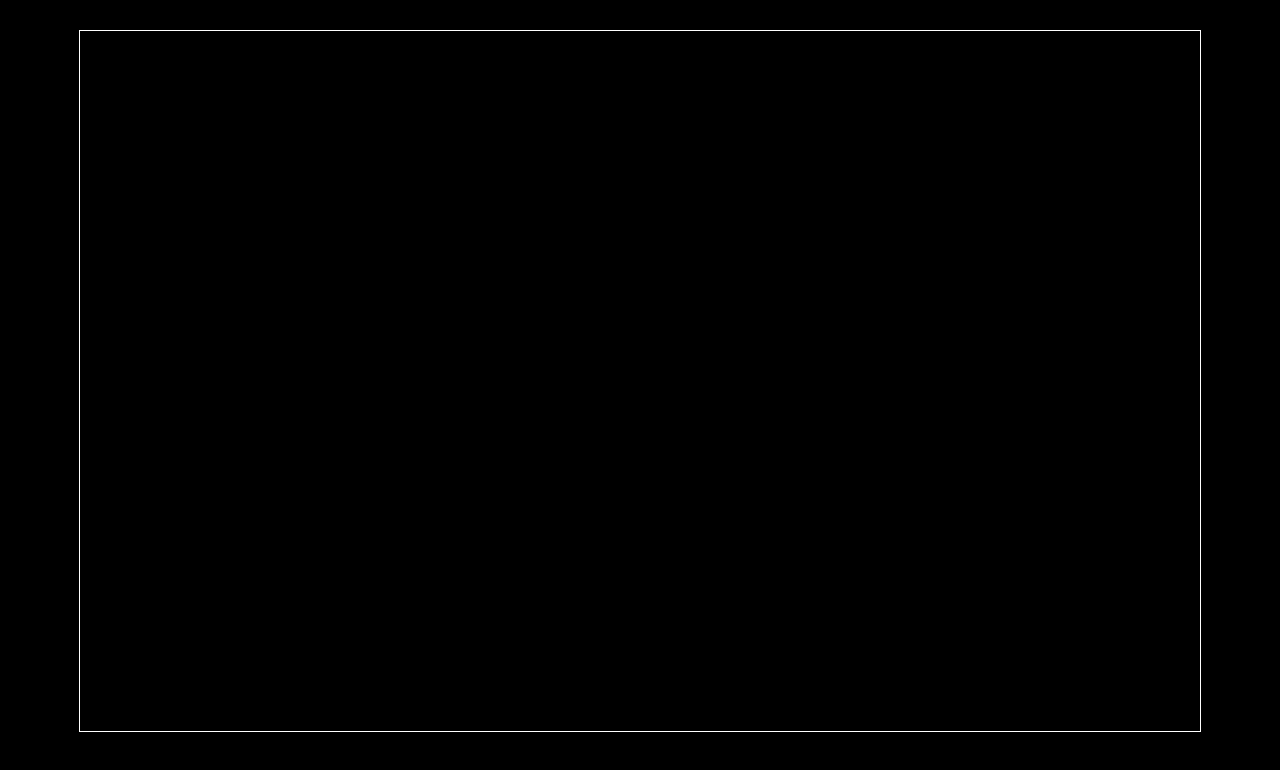
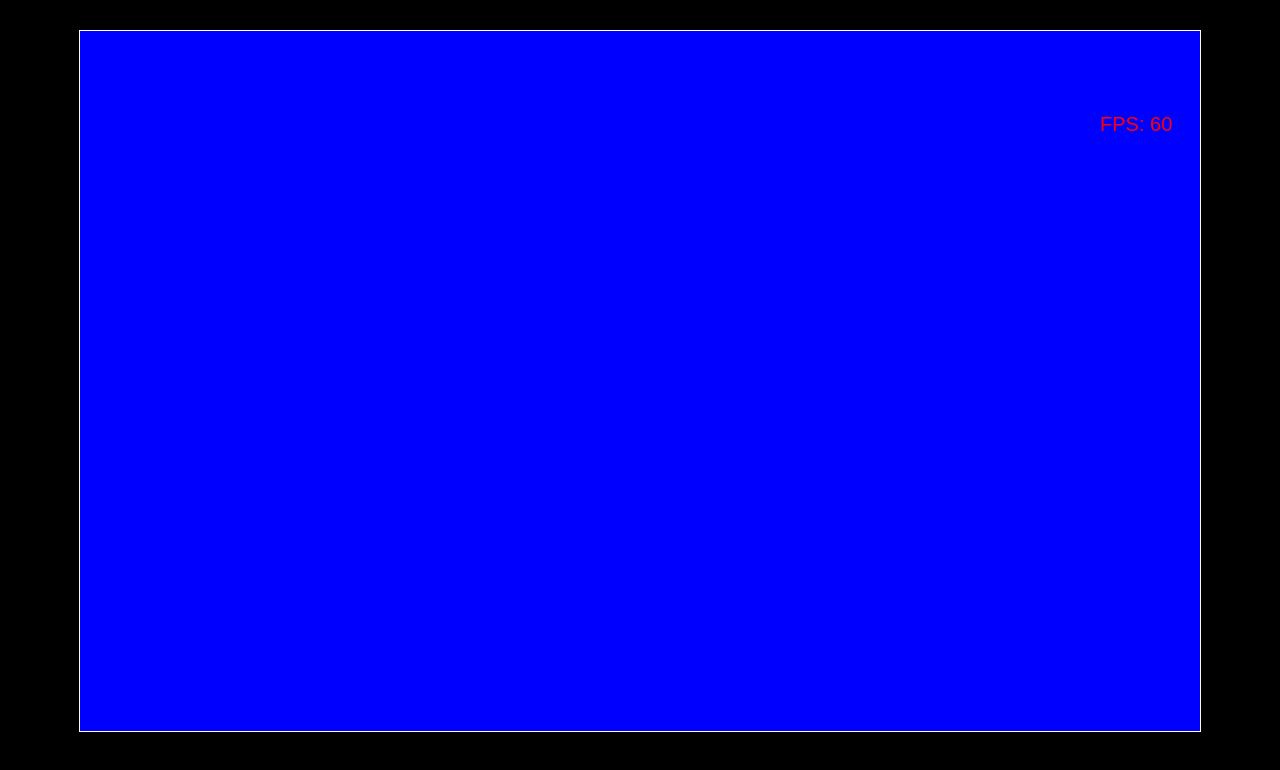
Before and after one commit to mluzarow/js-game-adventureShop, a plain HTML site: page index.html in a window 1280 px wide. Drawn offline with Linux system fonts and the light colour scheme.

Commit message:
Big update to how scenes are handled.

```diff
--- a/index.html
+++ b/index.html
@@ -4,15 +4,17 @@
 
 	<link rel = "stylesheet" type = "text/css" href = "css/main.css">
 
-	<script type = "text/javascript" src = "src/Game.js"></script>
-	<script type = "text/javascript" src = "src/Core/InputController.js"></script>
-	<script type = "text/javascript" src = "src/Core/Input/InputKeyboard.js"></script>
-	<script type = "text/javascript" src = "src/Core/Input/InputMouse.js"></script>
-	<script type = "text/javascript" src = "src/Core/Renderer.js"></script>
 	<script type = "text/javascript" src = "src/Core/Graphics/RenderableColor.js"></script>
 	<script type = "text/javascript" src = "src/Core/Graphics/RenderableText.js"></script>
 	<script type = "text/javascript" src = "src/Core/Graphics/RenderableTexture.js"></script>
+	<script type = "text/javascript" src = "src/Core/Input/InputKeyboard.js"></script>
+	<script type = "text/javascript" src = "src/Core/Input/InputMouse.js"></script>
+	<script type = "text/javascript" src = "src/Core/Scene/Scene.js"></script>
+	<script type = "text/javascript" src = "src/Core/InputController.js"></script>
+	<script type = "text/javascript" src = "src/Core/Renderer.js"></script>
 	<script type = "text/javascript" src = "src/Core/SceneManager.js"></script>
+	<script type = "text/javascript" src = "src/Scenes/TestScene.js"></script>
+	<script type = "text/javascript" src = "src/Game.js"></script>
 
 	<script>
 		window.onload = function () {
--- a/src/Core/Renderer.js
+++ b/src/Core/Renderer.js
@@ -24,11 +24,6 @@ class Renderer {
 		this.height;
 		this.width;
 
-		/**
-		 * @type {Array} queue of renderables to be rendered next frame
-		 */
-		this.queue = [];
-
 		this.setContext ($canvas);
 
 		// Start the frame-locked loop
@@ -36,32 +31,14 @@ class Renderer {
 	}
 
 	/**
-	 * Appends a new renderable to the end of the queue for next frame.
-	 *
-	 *  @param {Renderable} item a renderable item
-	 */
-	appendQueue (item) {
-		this.queue.push (item);
-	}
-
-	/**
-	 * Clears the current frames renderable queue.
-	 */
-	clearQueue () {
-		this.queue = [];
-	}
-
-	/**
 	* Draw the current adventure.
+	*
+	* @param {Array} queue list of renderables to draw this cycle
 	*/
-	draw () {
-		let queue = this.getQueue ();
-
+	draw (queue) {
 		for (let i = 0; i < queue.length; i++) {
 			this.drawItem (queue[i]);
 		}
-
-		this.clearQueue ();
 	}
 
 	/**
@@ -80,7 +57,7 @@ class Renderer {
 	/**
 	 * Draws a color renderable.
 	 *
-	 * @param  {Renderable} item renderable data
+	 * @param {Renderable} item renderable data
 	 */
 	drawItemColor (item) {
 		this.getContext ().fillStyle = item.getColor ();
@@ -96,7 +73,7 @@ class Renderer {
 	/**
 	 * Draws a text renderable.
 	 *
-	 * @param  {Renderable} item renderable data
+	 * @param {Renderable} item renderable data
 	 */
 	drawItemText (item) {
 		this.getContext ().fillStyle = item.getColor ();
@@ -111,7 +88,7 @@ class Renderer {
 	/**
 	 * Draws a texture renderable.
 	 *
-	 * @param  {Renderable} item renderable data
+	 * @param {Renderable} item renderable data
 	 */
 	drawItemTexture (item) {
 		this.getContext ().drawImage (
@@ -142,15 +119,6 @@ class Renderer {
 	}
 
 	/**
-	 * Gets the frame's render queue.
-	 *
-	 * @return {Array} renderable queue
-	 */
-	getQueue () {
-		return this.queue;
-	}
-
-	/**
 	 * Gets the canvas width.
 	 *
 	 * @return {Int} canvas width
--- a/src/Core/Scene/Scene.js
+++ b/src/Core/Scene/Scene.js
@@ -1,11 +1,25 @@
+/**
+ * Parent class from which all scenes inherit.
+ */
 class Scene {
-	constructor () {
+	constructor (x, y) {
+		this.width = x;
+		this.height = y;
 		this.gameObjects = {};
+
+		this.renderables = [];
 	}
 
 	createGameObject (name, object) {
 		this.gameObjects[name] = object;
 	}
 
-
+	/**
+	 * Gets a list of renderable items ready to be drawn.
+	 *
+	 * @return {Array} list of renderable items
+	 */
+	getRenderables () {
+		return this.renderables;
+	}
 }
--- a/src/Core/SceneManager.js
+++ b/src/Core/SceneManager.js
@@ -2,15 +2,36 @@
  * Scene manager managing game scenes and the game object within them.
  */
 class SceneManager {
+	/**
+	 * Constructor for the scene manager.
+	 *
+	 * @param {Int} canvasWidth  canvas width in pixels
+	 * @param {Int} canvasHeight canvas height in pixels
+	 */
 	constructor (canvasWidth, canvasHeight) {
 		this.canvasWidth = canvasWidth;
 		this.canvasHeight = canvasHeight;
+
+		/**
+		 * @type {Scene} the currently loaded scene
+		 */
+		this.currentScene = undefined;
 	}
 
+	/**
+	 * Gets the currently loaded scene.
+	 *
+	 * @return {Scene} the currently loaded scene
+	 */
 	getCurrentScene () {
 		return this.currentScene;
 	}
 
+	/**
+	 * Loads a given scene as the current scene.
+	 *
+	 * @param {Scene} scene scene to load
+	 */
 	loadScene (scene) {
 		this.currentScene = scene;
 	}
--- a/src/Game.js
+++ b/src/Game.js
@@ -6,6 +6,11 @@ class Game {
 	 * Game boot entry point.
 	 */
 	initialize () {
+		/**
+		 * @type {Number} maximum frames per second to cap rendering at
+		 */
+		this.FSP_MAX = 60;
+
 		/**
 		 * @type {Element} canvas element
 		 */
@@ -21,7 +26,7 @@ class Game {
 		 */
 		this.renderer = new Renderer (
 			this.$canvas,
-			60,
+			this.FSP_MAX,
 			this.frameLockedLoop.bind (this)
 		);
 
@@ -33,6 +38,12 @@ class Game {
 			this.renderer.getHeight ()
 		);
 
+		// Load the testing scene
+		this.scenes.loadScene (new TestScene (
+			this.renderer.getWidth (),
+			this.renderer.getHeight ()
+		));
+
 		// Start the game loop
 		requestAnimationFrame (this.gameLoop.bind (this));
 	}
@@ -41,9 +52,11 @@ class Game {
 	 * Game loop locked to a predetermined max update frequency.
 	 */
 	frameLockedLoop () {
+		this.scenes.getCurrentScene ().updateRenderables ();
 
-
-		this.renderer.draw ();
+		this.renderer.draw (
+			this.scenes.getCurrentScene ().getRenderables ()
+		);
 	}
 
 	/**
@@ -71,6 +84,8 @@ class Game {
 		// process stuff
 		// render stuff
 
+		this.scenes.getCurrentScene ().updateLogic ();
+
 		requestAnimationFrame (this.gameLoop.bind (this));
 	}
 }
--- a/src/Scenes/TestScene.js
+++ b/src/Scenes/TestScene.js
@@ -1,13 +1,16 @@
 class TestScene extends Scene {
-	constructor () {
-		super ();
+	constructor (x, y) {
+		super (x, y);
 
 		this.fps = 0;
 		this.fpsDelta = 0;
 		this.lastIteration = Date.now ();
 	}
 
-	update () {
+	/**
+	 * Updates the logic of the scene.
+	 */
+	updateLogic () {
 		let currentIteration = Date.now ();
 		let localDelta = currentIteration - this.lastIteration;
 		this.fpsDelta += (localDelta - this.fpsDelta) / 20;
@@ -15,21 +18,24 @@ class TestScene extends Scene {
 		this.fps = (1000 / this.fpsDelta).toFixed (0);
 	}
 
-	getRenderables () {
+	/**
+	 * Updates the data bound to the renderable items.
+	 */
+	updateRenderables () {
 		let background = new RenderableColor (
 			"blue",
-			{x: this.renderer.getWidth (), y: this.renderer.getHeight ()},
+			{x: this.width, y: this.height},
 			{x: 0, y: 0}
 		);
 
 		let fpsCounter = new RenderableText (
 			"red",
 			"20px Arial",
-			{x: this.renderer.getWidth () - 100, y: 100},
+			{x: this.width - 100, y: 100},
 			"FPS: " + this.fps
 		);
 
-		return [
+		this.renderables = [
 			background,
 			fpsCounter
 		];
```
